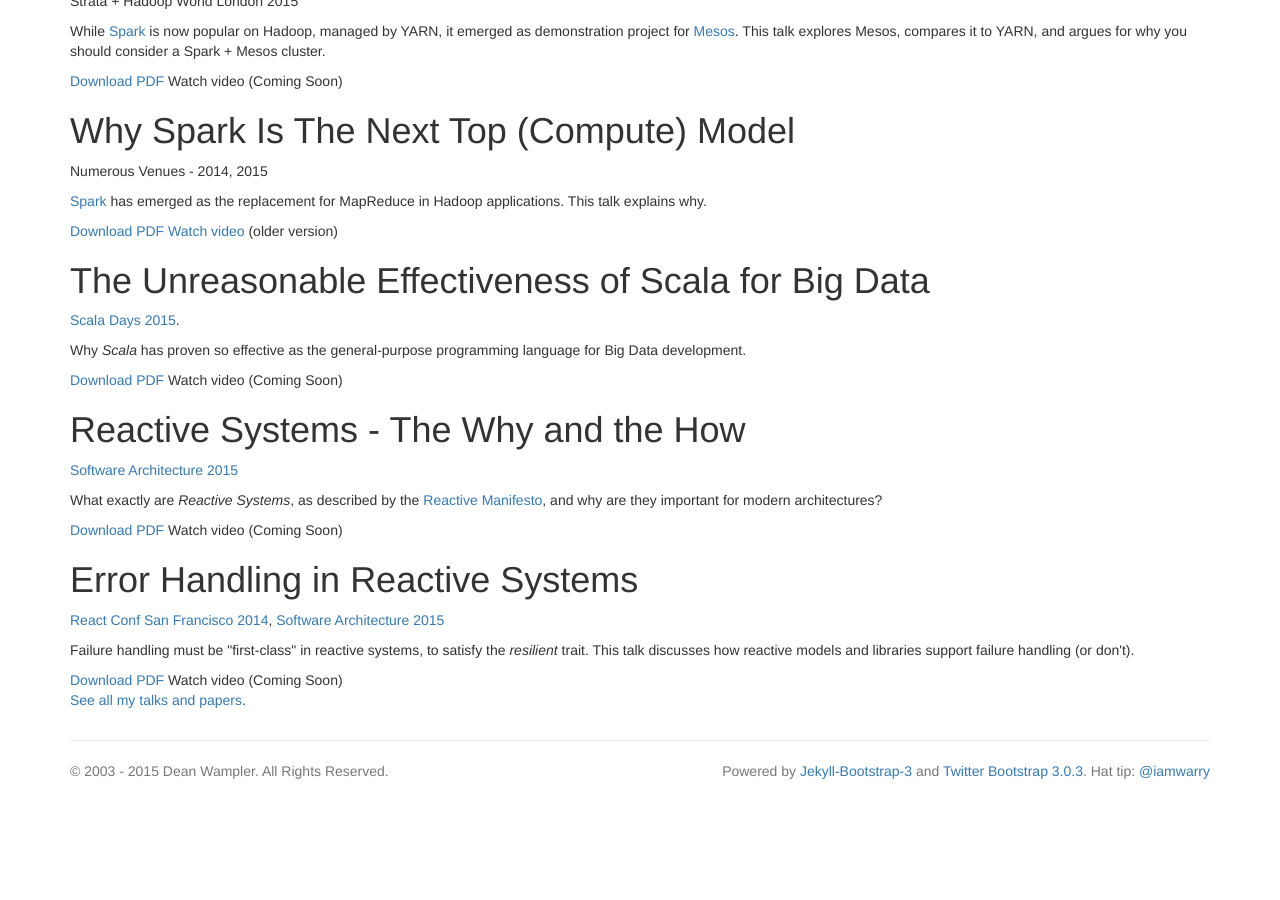
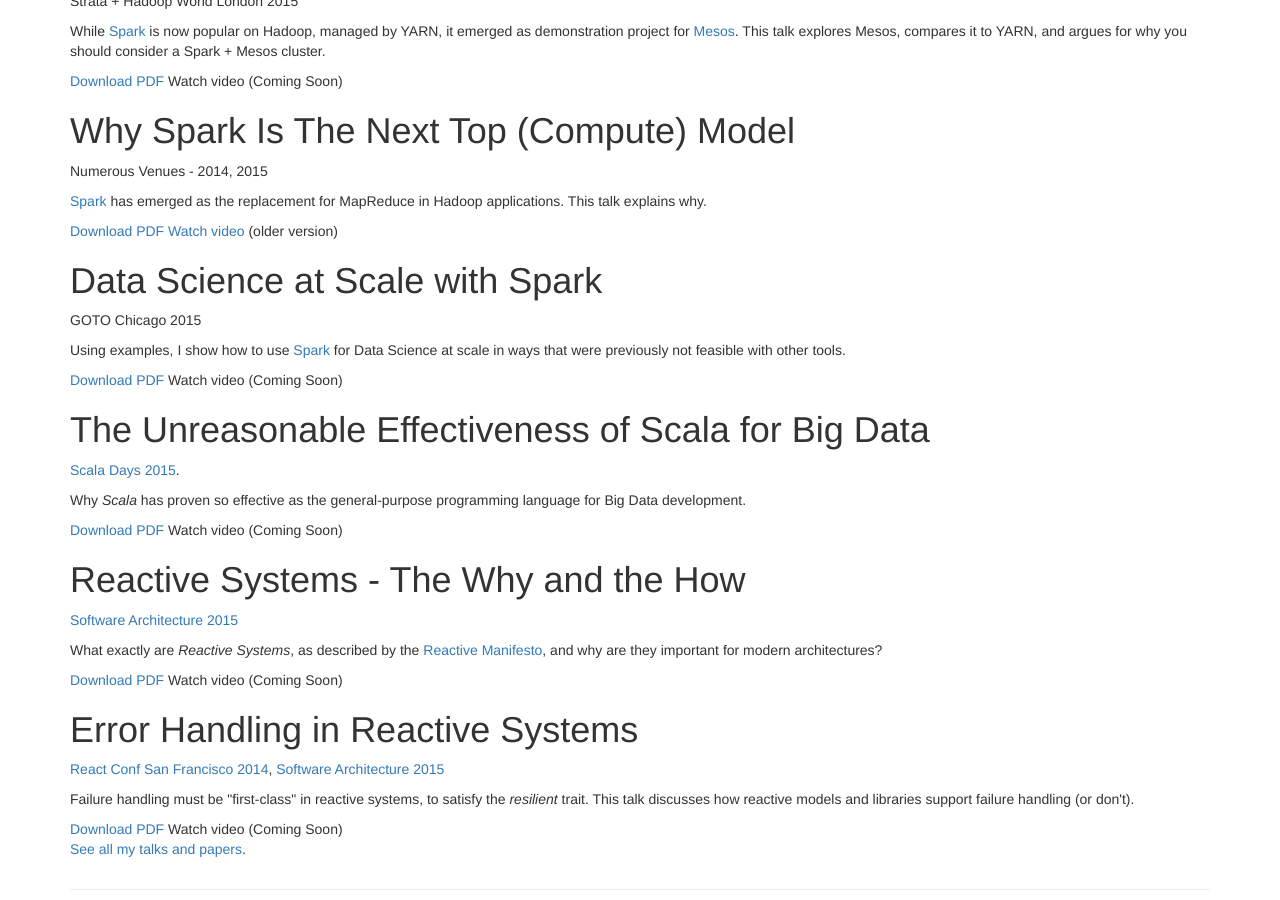
Before and after one commit to deanwampler/deanwampler.github.io, a Jekyll site: the page built from index.md, in a window 1280 px wide and 900 px high, scrolled down 948 px. Built offline with Jekyll 4.4.1, drawn with Linux system fonts in a browser that asks for light colours; nearby versions of some CDN libraries; library files that are not in the unit come from our copies; before the commit the page ends 1729 px from its top, so only the background shows below that.

Commit message:
GOTO Chicago 2015 talk on Spark.

```diff
--- a/index.md
+++ b/index.md
@@ -60,6 +60,17 @@
   </article>
 
   <article class="talk">
+    <h1>Data Science at Scale with Spark</h1>
+    <p class="talk-desc">GOTO Chicago 2015</p>
+    <p>Using examples, I show how to use <a href="http://spark.apache.org">Spark</a> for Data Science at scale in ways that were previously not feasible with other tools.</p>
+    <div class="more">
+      <a href="/polyglotprogramming/papers/DataScienceAtScaleWithSpark.pdf" class="button-pdf">Download PDF</a>
+      <!-- <a href="http://www.infoq.com/presentations/spark-scala-mapreduce-java" class="button-video">Watch video</a> -->
+      <span class="button-video-inactive">Watch video</span> (Coming Soon)
+    </div>
+  </article>
+
+  <article class="talk">
     <h1>The Unreasonable Effectiveness of Scala for Big Data</h1>
     <p class="talk-desc"><a href="http://event.scaladays.org/scaladays-sanfran-2015#!#schedulePopupExtras-6536">Scala Days 2015</a>.</p>
     <p>Why <em>Scala</em> has proven so effective as the general-purpose programming language for Big Data development.</p>
```
Also changed, not shown: polyglotprogramming/papers/index.md (+18 -0 lines), polyglotprogramming/papers/DataScienceAtScaleWithSpark-TitlePage-256x192.jpg (added), 6 other files.
